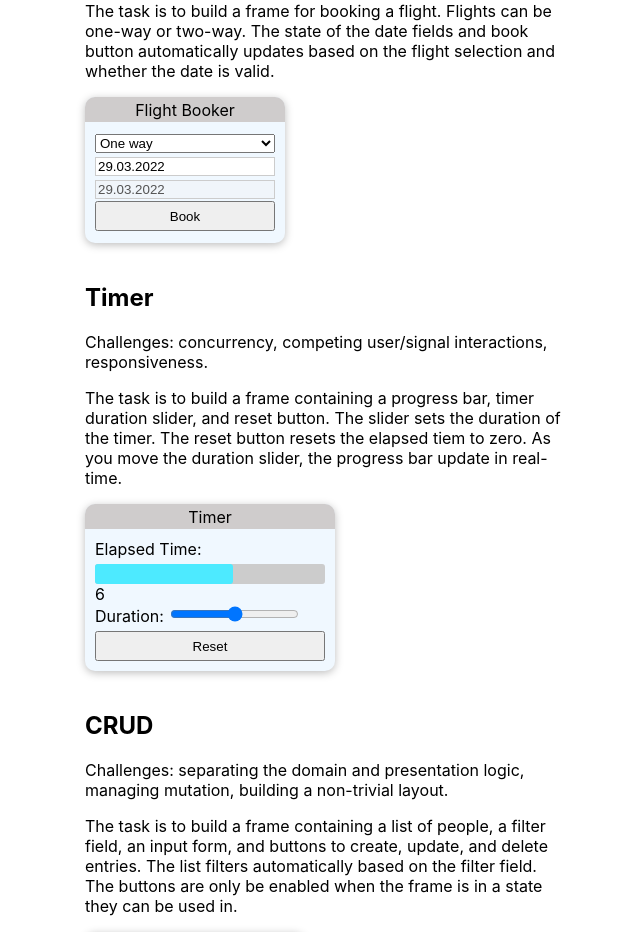
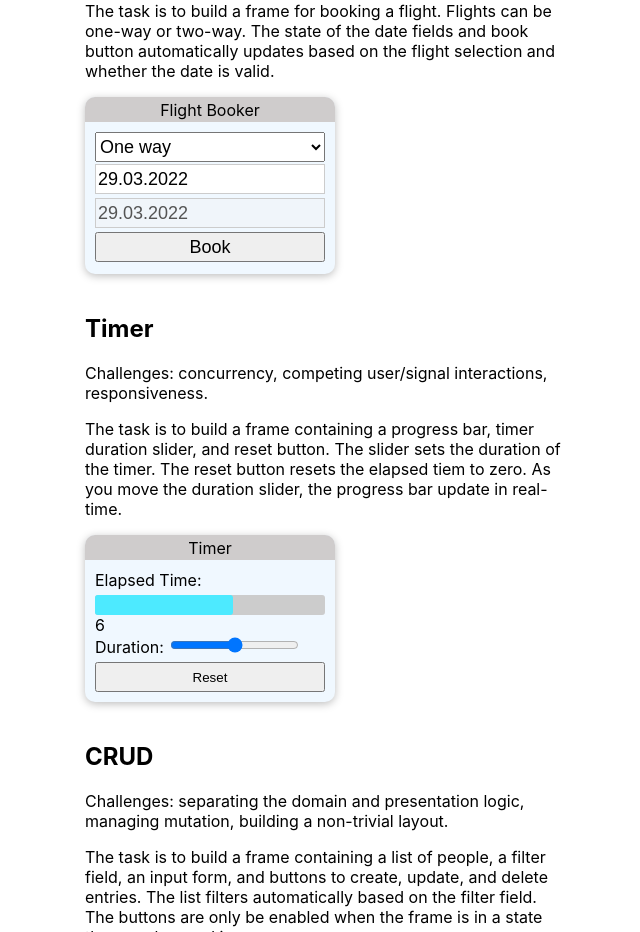
Before and after one commit to taylormitchell/7guis, a React (Create React App) app: page / in a window 1280 px wide. Shown: the part 840-1772 px from the top of the page, without its empty margins (315-955 px from the left). Built offline with nearby package versions, Linux system fonts and the light colour scheme.

Commit message:
Increase flight booker size

```diff
--- a/src/components/FlightBooker/FlightBooker.module.css
+++ b/src/components/FlightBooker/FlightBooker.module.css
@@ -1,18 +1,21 @@
 
 .flight-booker {
-  width: 200px;
+  width: 250px;
   padding: 10px;
 }
 
-.flight-booker > * {
+.flight-booker * {
   margin-bottom: 2px;
+  font-size: 18px;
 }
 
 .selector {
+  height: 30px;
   width: 100%;
 }
 
 .date-field {
+  height: 30px;
   width: 100%;
   border: 1px solid #ccc;
 }
```
